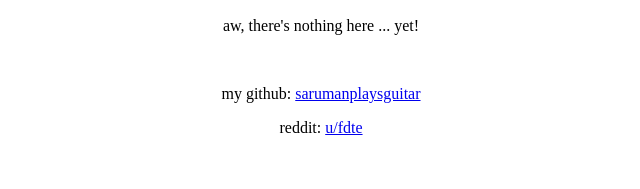
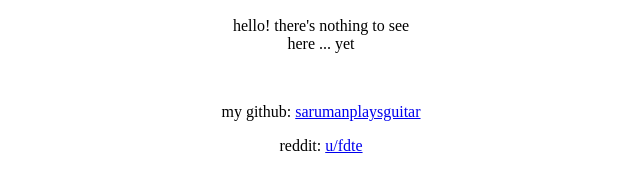
Before and after one commit to sarumanplaysguitar/sarumanplaysguitar.github.io, a plain HTML site: page index.html in a window 1280 px wide. Shown: the part 257-446 px from the top of the page, without its empty margins (319-959 px from the left). Drawn offline with Linux system fonts and the light colour scheme.

Commit message:
Update index.html

```diff
--- a/index.html
+++ b/index.html
@@ -16,7 +16,7 @@
 <body>
     <div class="container">
         <img src="https://sarumanplaysguitar.github.io/assets/moi.gif" />
-        <p>aw, there's nothing here ... yet!</p>
+        <p>hello! there's nothing to see here ... yet</p>
         <br>
         <p>my github: <a href="https://github.com/sarumanplaysguitar">sarumanplaysguitar</a></p>
         <p>reddit: <a href="https://www.reddit.com/user/fdte">u/fdte</a></p>
```
